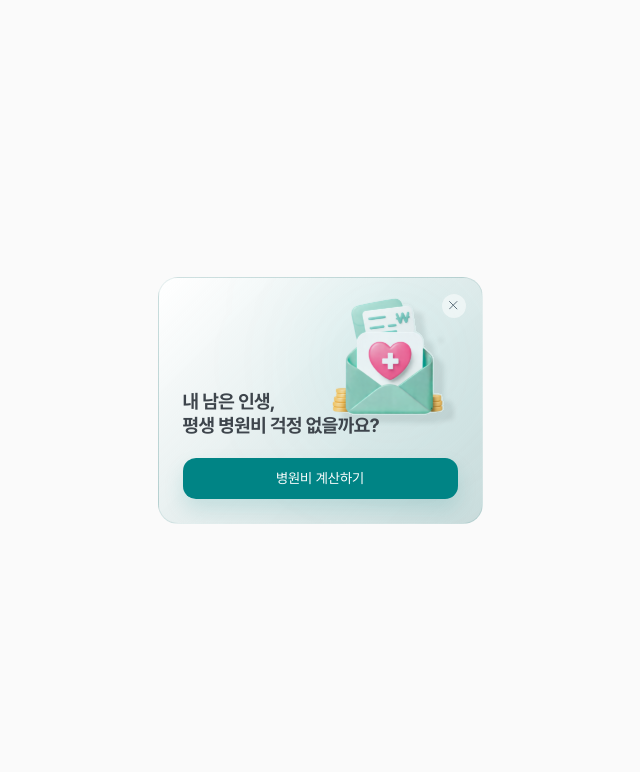
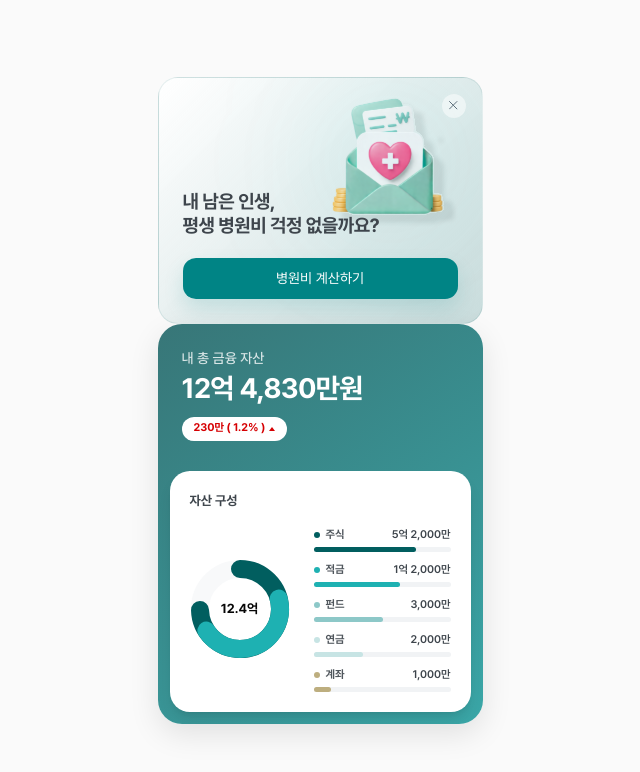
Before and after one commit to HanaroCare/hanaro-care-main, a Next.js app in the folder client/: page / in a window 1280 px wide. Shown: the top 772 px of the page, without its empty margins (320-960 px from the left). Built offline with nearby package versions, Linux system fonts and the light colour scheme.

Commit message:
HN-17-feat/그래프 컴포넌트

```diff
--- /dev/null
+++ b/client/app/asset/component/FinancialAssetCard.tsx
@@ -0,0 +1,131 @@
+/** biome-ignore-all lint/a11y/noSvgWithoutTitle: <explanation> */
+'use client';
+
+import { motion } from 'framer-motion';
+
+const ASSET_DATA = [
+  { name: '주식', value: '5억 2,000만', percentage: 74.5, color: '#015E5F' },
+  { name: '적금', value: '1억 2,000만', percentage: 63.1, color: '#1EB1B2' },
+  { name: '펀드', value: '3,000만', percentage: 50.6, color: '#8DC8C8' },
+  { name: '연금', value: '2,000만', percentage: 36.4, color: '#C7E4E4' },
+  { name: '계좌', value: '1,000만', percentage: 13.1, color: '#BDAE7F' },
+];
+
+export function FinancialAssetCard() {
+  return (
+    <motion.div
+      initial={{ opacity: 0, y: 20 }}
+      animate={{ opacity: 1, y: 0 }}
+      className="relative flex h-[400px] w-[325px] flex-col overflow-hidden rounded-[24px] shadow-[0_10px_30px_rgba(0,0,0,0.1)]"
+      style={{
+        background:
+          'linear-gradient(145deg, rgba(7, 85, 87, 0.8) 0%, rgba(10, 146, 147, 0.8) 100%)',
+      }}
+    >
+      {/* Top Section - Teal Background Area */}
+      <div className="p-6 pb-4">
+        <div className="-space-y-0.5">
+          <p className="font-medium text-[14px] text-white/80">
+            내 총 금융 자산
+          </p>
+          <h3 className="font-bold text-[28px] text-white tracking-tight">
+            12억 4,830만원
+          </h3>
+        </div>
+
+        <div className="mt-2 inline-flex h-[24px] items-center rounded-full bg-white px-3">
+          <span className="flex items-center gap-1 font-bold text-[#D60003] text-[11px]">
+            230만 ( 1.2% )
+            <svg
+              width="6"
+              height="4"
+              viewBox="0 0 6 4"
+              fill="none"
+              xmlns="http://www.w3.org/2000/svg"
+            >
+              <path d="M3 0L6 4L0 4L3 0Z" fill="#D60003" />
+            </svg>
+          </span>
+        </div>
+      </div>
+
+      <div className="mx-3 mt-auto mb-3 flex flex-col rounded-[20px] bg-white p-5 shadow-lg">
+        <div className="mb-4 flex items-center justify-between">
+          <h4 className="font-bold text-[#3E454C] text-[13px]">자산 구성</h4>
+        </div>
+
+        <div className="flex items-center gap-6">
+          {/* Thick Donut Chart */}
+          <div className="relative flex h-[100px] w-[100px] items-center justify-center">
+            <svg className="h-full w-full" viewBox="0 0 100 100">
+              <circle
+                cx="50"
+                cy="50"
+                r="40"
+                fill="transparent"
+                stroke="#F8F9FA"
+                strokeWidth="18"
+              />
+              <circle
+                cx="50"
+                cy="50"
+                r="40"
+                fill="transparent"
+                stroke="#015E5F"
+                strokeWidth="18"
+                strokeDasharray="251.2"
+                strokeDashoffset={251.2 * (1 - 0.745)}
+                transform="rotate(-90 50 50)"
+                strokeLinecap="round"
+              />
+              <circle
+                cx="50"
+                cy="50"
+                r="40"
+                fill="transparent"
+                stroke="#1EB1B2"
+                strokeWidth="18"
+                strokeDasharray="251.2"
+                strokeDashoffset={251.2 * (1 - 0.45)}
+                transform="rotate(-15 50 50)"
+                strokeLinecap="round"
+              />
+            </svg>
+            <div className="absolute flex flex-col items-center justify-center">
+              <span className="font-bold text-[#070707] text-[13px]">
+                12.4억
+              </span>
+            </div>
+          </div>
+
+          {/* Asset Breakdown List - Increased Text Size */}
+          <div className="flex-1 space-y-2.5">
+            {ASSET_DATA.map((asset) => (
+              <div key={asset.name} className="space-y-1">
+                <div className="flex items-center justify-between font-bold text-[#3E454C] text-[11px]">
+                  <div className="flex items-center gap-1.5">
+                    <div
+                      className="h-[6px] w-[6px] rounded-full"
+                      style={{ backgroundColor: asset.color }}
+                    />
+                    <span className="opacity-90">{asset.name}</span>
+                  </div>
+                  <span className="font-semibold">{asset.value}</span>
+                </div>
+                <div className="h-[4.5px] w-full rounded-full bg-[#F1F3F5]">
+                  <div
+                    className="h-full rounded-full transition-all duration-1000"
+                    style={{
+                      width: `${asset.percentage}%`,
+                      backgroundColor: asset.color,
+                    }}
+                  />
+                </div>
+              </div>
+            ))}
+          </div>
+        </div>
+      </div>
+    </motion.div>
+  );
+}
--- a/client/app/page.tsx
+++ b/client/app/page.tsx
@@ -1,9 +1,11 @@
+import { FinancialAssetCard } from './asset/component/FinancialAssetCard';
 import { MedicalBillCard } from './asset/component/MedicalBillCard';
 
 export default function Home() {
   return (
     <div className="flex min-h-screen flex-col items-center justify-center bg-zinc-50 p-6 font-sans">
       <MedicalBillCard />
+      <FinancialAssetCard />
     </div>
   );
 }
```
